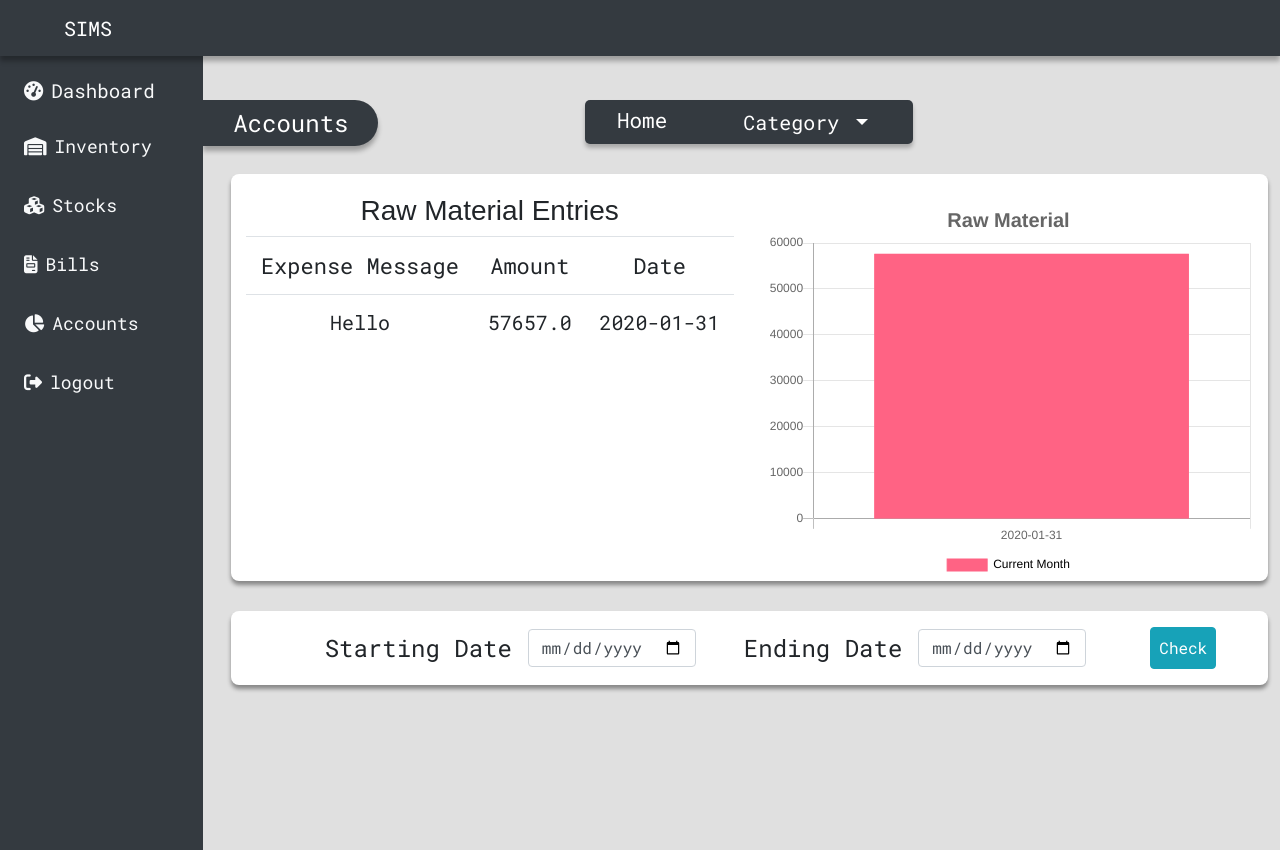
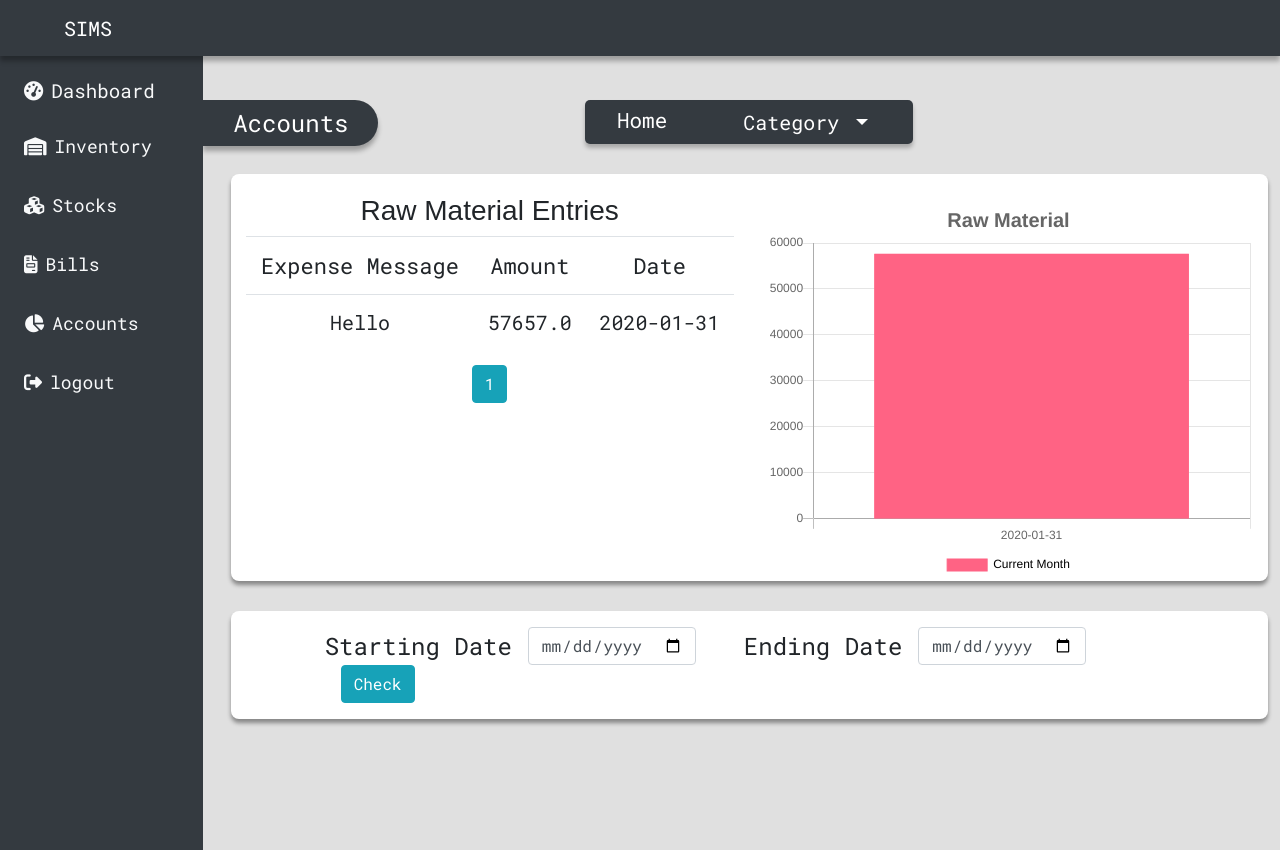
Before and after one commit to bvedang/shaili, a Flask app: page /accounts/home/Raw_Material in a window 1280 px wide. Run offline with Flask 2, Linux system fonts and the light colour scheme; data comes from the database, SQL or seed files in the repository; both versions use the stored data as it was after the commit; some libraries are stand-ins or nearby versions.

Commit message:
Added pagination

```diff
--- a/SIMS/Accounts/required.py
+++ b/SIMS/Accounts/required.py
@@ -1,5 +1,6 @@
 import datetime
 import calendar
+from flask import request
 from SIMS.models import Accounts
 
 def getvalues():
@@ -62,3 +63,15 @@ def account_value(category):
         expense_amount.append(i.amount)
         expense_date.append(i.date)
     return expense_amount,expense_date,expense_message
+
+
+def raw_value(category):
+    now = datetime.datetime.now()
+    year = now.year
+    month = now.month
+    page = request.args.get('page',1,type=int)
+    days = calendar.monthrange(year,month)[1]
+    start_date = datetime.date(year,month,1)
+    end_date = datetime.date(year,month,days)
+    miscellaneous_values = Accounts.query.filter(Accounts.date >= start_date,Accounts.date <=end_date).filter(Accounts.category==category).order_by(Accounts.date.desc()).paginate(page=page,per_page=5)
+    return miscellaneous_values
--- a/SIMS/Accounts/templates/Accounts/accounts_raw_material.html
+++ b/SIMS/Accounts/templates/Accounts/accounts_raw_material.html
@@ -9,14 +9,25 @@
         <td>Amount</td>
         <td>Date</td>
       </thead>
-      {% for i,j,k in values %}
+      {% for i in raw.items %}
       <tr style="font-size: 20px;">
-        <td>{{i}}</td>
-        <td>{{j}}</td>
-        <td>{{k}}</td>
+        <td>{{i.message}}</td>
+        <td>{{i.amount}}</td>
+        <td>{{i.date}}</td>
       </tr>
       {% endfor %}
     </table>
+    {% for page_num in raw.iter_pages(left_edge=1,right_edge=1,left_current=1,right_current=2) %}
+        {% if page_num %}
+          {% if raw.page == page_num %}
+            <a class="btn btn-outline-info active mb-2" href="{{url_for('accounts_home.raw_material',page=page_num)}}">{{page_num}}</a>
+          {% else %}
+          <a class="btn btn-outline-info mb-2" href="{{url_for('accounts_home.raw_material',page=page_num)}}">{{page_num}}</a>
+          {% endif %}
+        {% else %}
+
+        {% endif %}
+      {% endfor %}
   </div>
   <div class="col graph-info">
     <canvas id="misbargraph" height="250"></canvas>
@@ -26,7 +37,7 @@
           type:'bar',
           data:{
               datasets:[{
-                  data:[{% for i in amount %} {{i}},
+                  data:[{% for i in raw.items %} {{i.amount}},
                   {% endfor %}],
                   label:'Current Month',
                   backgroundColor:['rgba(255, 99, 132)',
@@ -45,7 +56,7 @@
                 ],
                 borderWidth: 1
               }],
-              labels:[{% for i in date %} "{{i}}",
+              labels:[{% for i in raw.items %} "{{i.date}}",
               {% endfor %}]
           },
           options: {
@@ -99,7 +110,7 @@
         {{form.ending_date(class="form-control ml-3")}}
       </div>
       <div class="form-group pl-5">
-        {{form.check(class="btn btn-info p-2 ml-3")}}
+        {{form.check(class="btn btn-info ml-3")}}
       </div>
     </form>
     <div class="col inner mb-5">
--- a/SIMS/Accounts/views.py
+++ b/SIMS/Accounts/views.py
@@ -5,8 +5,9 @@ from SIMS.models import Accounts
 from SIMS import db
 from SIMS.Accounts.table import Miscellaneous_table
 import datetime
+from flask_paginate import Pagination,get_page_parameter
 import calendar
-from SIMS.Accounts.required import getvalues,get_month,account_value
+from SIMS.Accounts.required import getvalues,get_month,account_value,raw_value
 accounts_home = Blueprint('accounts_home',__name__,template_folder='templates/Accounts')
 
 ## HOME
@@ -23,9 +24,6 @@ def home():
         expense = Accounts(amount=form.amount.data,message=form.expense_message.data,category=form.category.data,date=form.date.data)
         db.session.add(expense)
         db.session.commit()
-        #date = form.date.data
-        #print(type(date))
-
         return redirect(url_for('accounts_home.home'))
     return render_template('accounts_home.html',legend=legend,labels=labels,colors=colors,form=form,values=values,table_values=table_values,month=month)
 
@@ -100,11 +98,12 @@ def fixed_payment():
 @login_required
 @accounts_home.route('/home/Raw_Material',methods=['GET','POST'])
 def raw_material():
+    page = request.args.get('page',1,type=int)
     form = Genral_query()
-    amount,date,message=account_value('Raw Material')
+    raw=raw_value('Raw Material')
     colors = ['#666547','#fb2e01','#21bf73','#ffcc00','#ffe28a','#f65c78']
     if form.validate_on_submit():
-        raw_material = Accounts.query.filter(Accounts.date >= form.starting_date.data,Accounts.date <=form.ending_date.data).filter(Accounts.category=='Raw Material').order_by(Accounts.date).limit(10).all()
+        raw_material = Accounts.query.filter(Accounts.date >= form.starting_date.data,Accounts.date <=form.ending_date.data).filter(Accounts.category=='Raw Material').order_by(Accounts.date).all()
         raw_material_table = Miscellaneous_table(raw_material,classes=['table','table-hover'])
-        return render_template('accounts_raw_material.html',values = zip(message,amount,date),date=date,amount=amount,colors=colors,form=form,raw_material_table=raw_material_table)
-    return render_template('accounts_raw_material.html',values = zip(message,amount,date),date=date,amount=amount,colors=colors,form=form)
+        return render_template('accounts_raw_material.html',raw=raw,colors=colors,form=form,raw_material_table=raw_material_table)
+    return render_template('accounts_raw_material.html',raw=raw,colors=colors,form=form)
```
Also changed, not shown: SIMS/templates/dashboard.html (+29 -3 lines), SIMS/data.sqlite.
